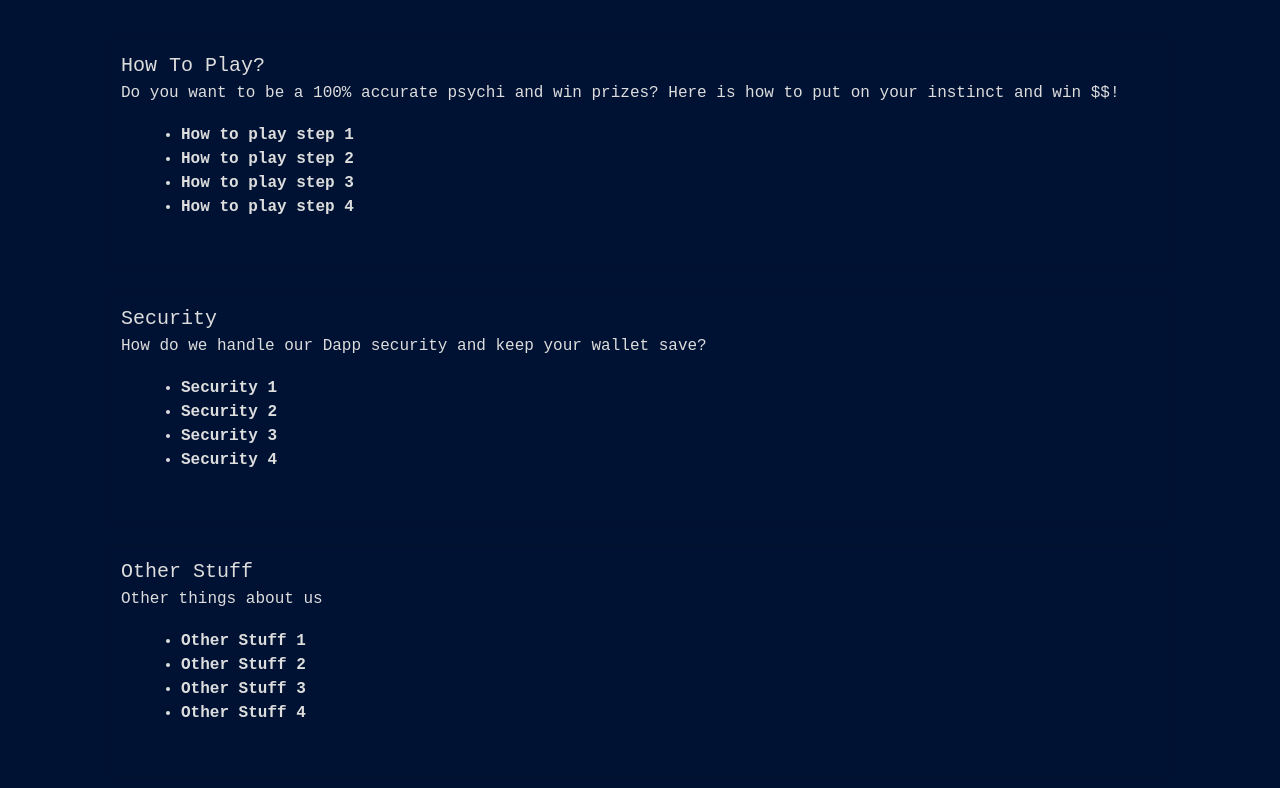
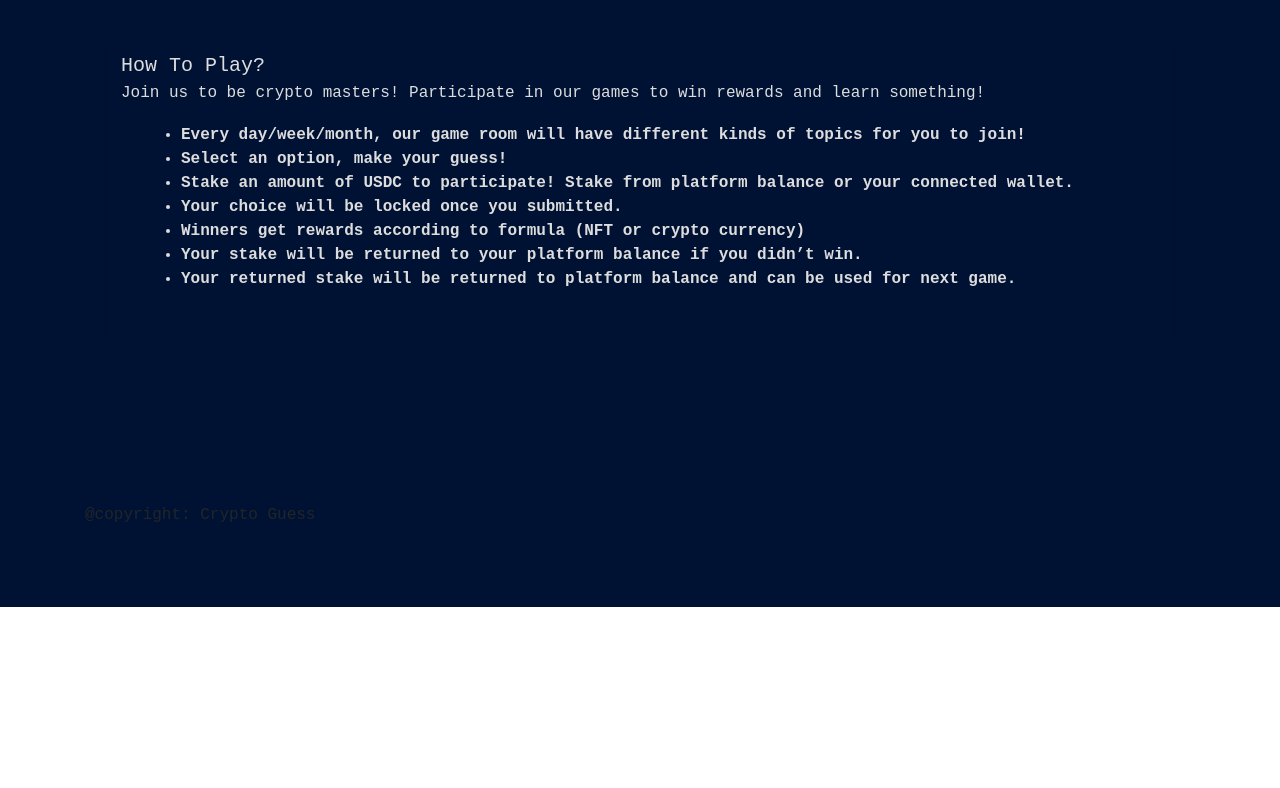
Before and after one commit to derekhcchou/guess_get_gas, a React (Create React App) app: page / in a window 1280 px wide. Shown: the part 872-1660 px from the top of the page. After the commit the page ends 1479 px from the top, so only its background shows below. Built offline with nearby package versions, Linux system fonts and the light colour scheme.

Commit message:
chore: change landing page copywriting

```diff
--- a/src/containers/LandingPage.tsx
+++ b/src/containers/LandingPage.tsx
@@ -71,42 +71,18 @@ const LandingPage: React.FC<Props> = ({handleShow}) =>{
 
         <Card style={styles.introCardStyle}>
           <Card.Title>How To Play?</Card.Title>
-            <Card.Subtitle>Do you want to be a 100% accurate psychi and win prizes?
-              Here is how to put on your instinct and win $$! </Card.Subtitle>
+            <Card.Subtitle>Join us to be crypto masters! Participate in our games to win rewards and learn something!</Card.Subtitle>
             <Card.Body>
             <ul>
-              <li>How to play step 1</li>
-              <li>How to play step 2</li>
-              <li>How to play step 3</li>
-              <li>How to play step 4</li>
+              <li>Every day/week/month, our game room will have different kinds of topics for you to join!</li>
+              <li>Select an option, make your guess!</li>
+              <li>Stake an amount of USDC to participate! Stake from platform balance or your connected wallet.</li>
+              <li>Your choice will be locked once you submitted.</li>
+              <li>Winners get rewards according to formula (NFT or crypto currency)</li>
+              <li>Your stake will be returned to your platform balance if you didn’t win.</li>
+              <li>Your returned stake will be returned to platform balance and can be used for next game.</li>
               </ul>
             </Card.Body>
-        </Card>
-
-        <Card style={styles.introCardStyle}>
-          <Card.Title>Security</Card.Title>
-          <Card.Subtitle>How do we handle our Dapp security and keep your wallet save? </Card.Subtitle>
-          <Card.Body>
-            <ul>
-              <li>Security 1</li>
-              <li>Security 2</li>
-              <li>Security 3</li>
-              <li>Security 4</li>
-            </ul>
-          </Card.Body>
-        </Card>
-
-        <Card style={styles.introCardStyle}>
-          <Card.Title>Other Stuff</Card.Title>
-          <Card.Subtitle>Other things about us </Card.Subtitle>
-          <Card.Body>
-            <ul>
-              <li>Other Stuff 1</li>
-              <li>Other Stuff 2</li>
-              <li>Other Stuff 3</li>
-              <li>Other Stuff 4</li>
-            </ul>
-          </Card.Body>
         </Card>
       </div>
     )
```
